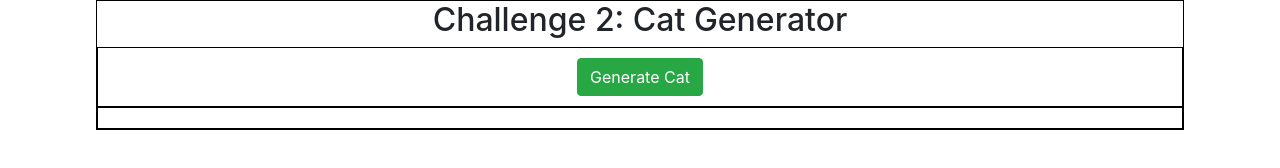
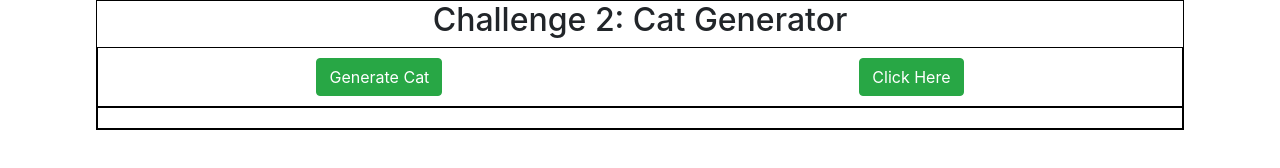
Before and after one commit to pravingavai99/mycat, a plain HTML site: page index.html in a window 1280 px wide. Drawn offline with nearby package versions, Linux system fonts and the light colour scheme.

Commit message:
new button

```diff
--- a/index.html
+++ b/index.html
@@ -12,6 +12,8 @@
         <h2>Challenge 2: Cat Generator</h2>
         <div class="flex-box-container-1">
             <button class="btn btn-success" id="cat-generator" onclick="generateCat()">Generate Cat</button>
+
+	<button class="btn btn-success" onclick="window.location.href = 'https://pravingavai99.github.io/mycat/';" onclick="generateCat()" >Click Here</button>
         </div>
 
         <div id="catGeneratorDiv" class="flex-box-container-2"></div>
```
